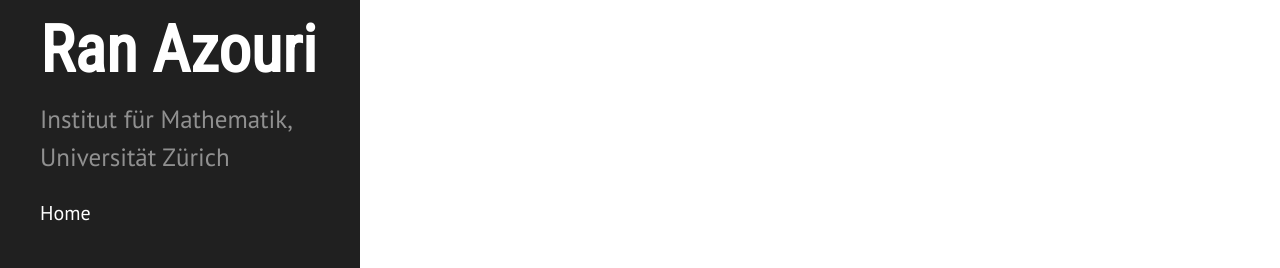
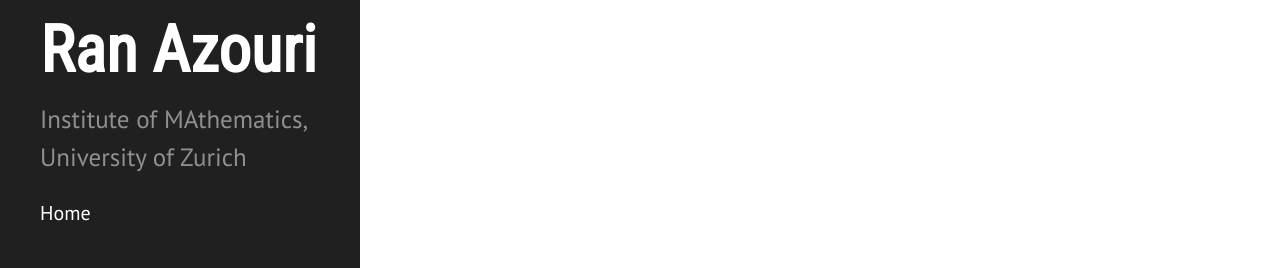
Before and after one commit to ransass/ransass.github.io, a Jekyll site: the page built from index.html, in a window 1280 px wide. Shown: the part 629-897 px from the top of the page. Built offline with Jekyll 4.4.1, drawn with Linux system fonts in a browser that asks for light colours; some web fonts are replaced; the list of posts is cut into pages by our own code.

Commit message:
Update _config.yml

```diff
--- a/_config.yml
+++ b/_config.yml
@@ -9,7 +9,7 @@
 # Setup
 title:            Ran Azouri
 tagline:          'mathematician'
-description:     'Institut für Mathematik, Universität Zürich'
+description:     'Institute of MAthematics, University of Zurich'
 # description:      'A'
 url:              https://www.ranazouri.com
 baseurl:          /
```
